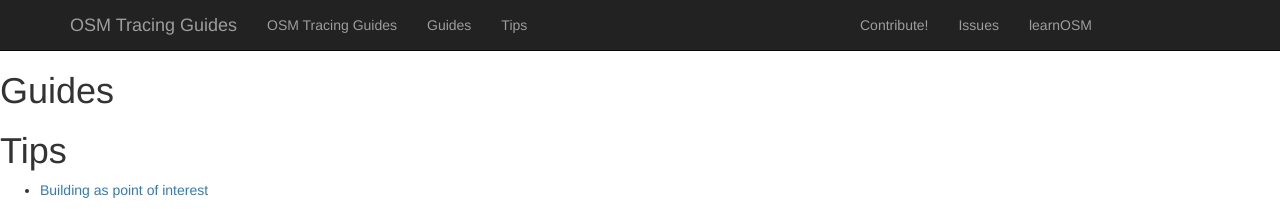
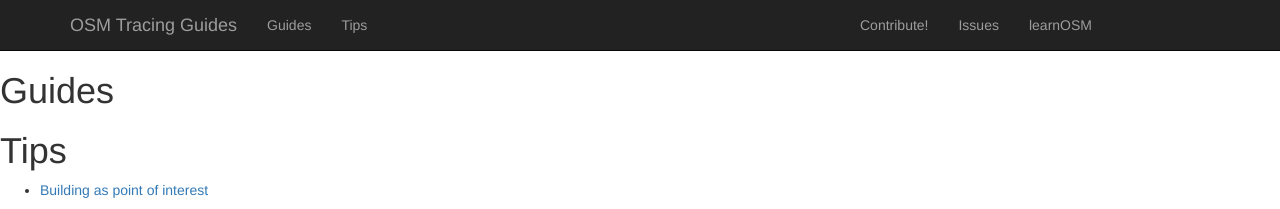
Before and after one commit to hotosm/tracing-guides, a Jekyll site: the page built from index.html, in a window 1280 px wide. Shown: the top 209 px of the page. Built offline with Jekyll 4.4.1, drawn with Linux system fonts in a browser that asks for light colours; nearby versions of some CDN libraries; Markdown is read by kramdown in place of the engine named in the settings; a script that is not in the unit is left out.

Commit message:
removed duplicate nav button

```diff
--- a/_includes/header.html
+++ b/_includes/header.html
@@ -11,9 +11,6 @@
     </div>
     <div id="navbar" class="navbar-collapse collapse">
       <ul class="nav navbar-nav">
-        <li id="nav_main">
-          <a href="{{ site.baseurl }}">{{ site.name }}</a>
-        </li>
         <li id="nav_guides">
           <a href="{{ site.baseurl }}/guides">Guides</a>
         </li>
```
